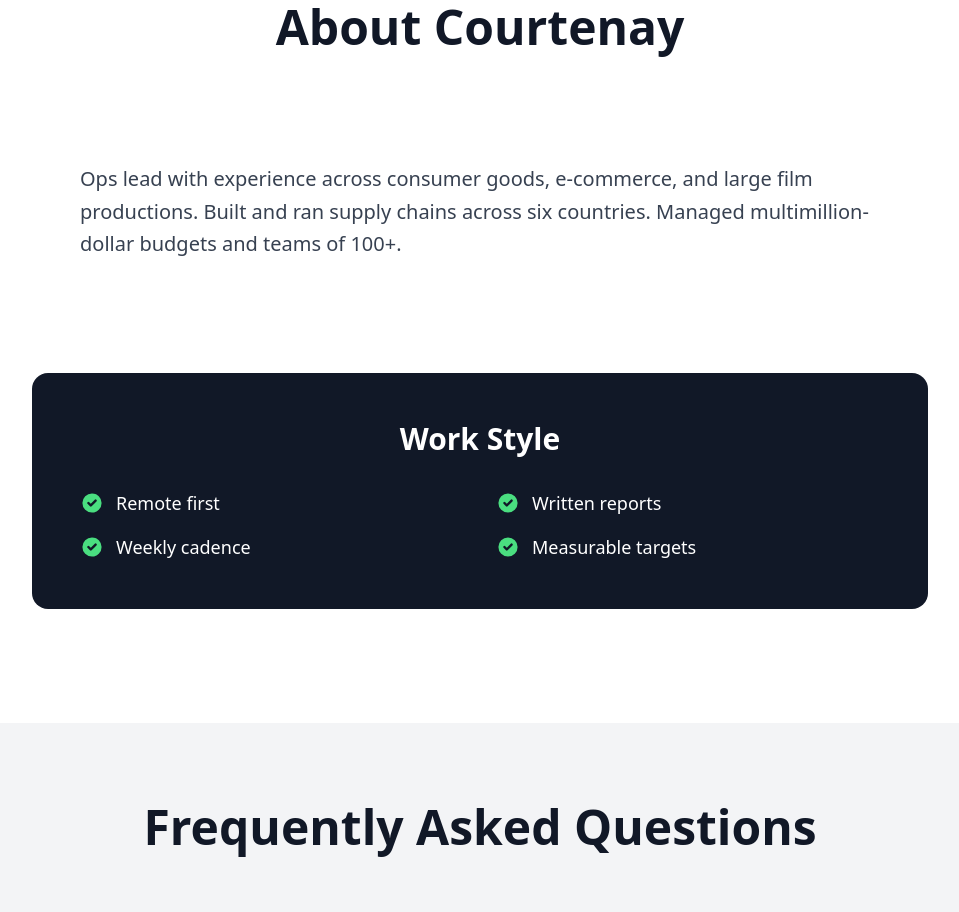
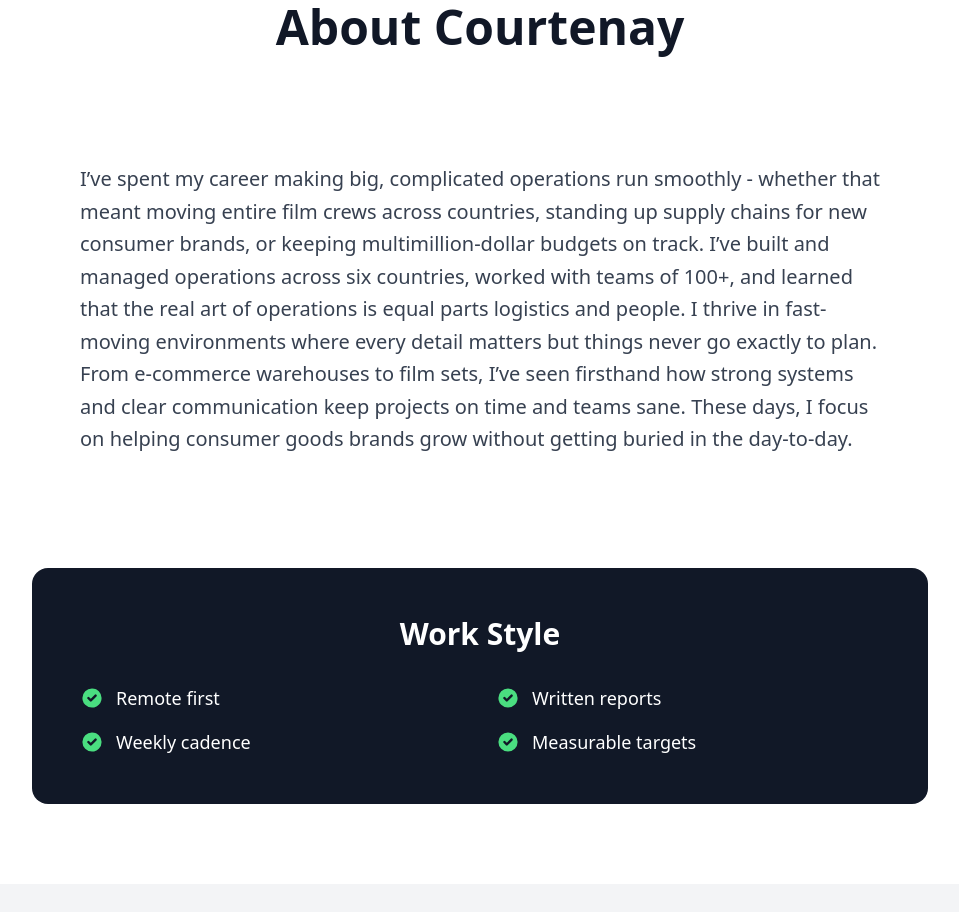
Before and after one commit to curtisfox-del/TULAA, a plain HTML site: page index.html in a window 1280 px wide. Shown: the part 5396-6308 px from the top of the page, without its empty margins (160-1119 px from the left). Drawn offline with nearby package versions, Linux system fonts and the light colour scheme.

Commit message:
1003 - about CR
about me changed

```diff
--- a/index.html
+++ b/index.html
@@ -657,7 +657,11 @@
             <div class="max-w-4xl mx-auto mb-16">
                 <div class="card bg-white p-12 rounded-2xl">
                     <p class="text-xl leading-relaxed text-gray-700">
-                        Ops lead with experience across consumer goods, e-commerce, and large film productions. Built and ran supply chains across six countries. Managed multimillion-dollar budgets and teams of 100+.
+                        I’ve spent my career making big, complicated operations run smoothly - whether that meant moving entire film crews across countries, standing up supply chains for new consumer brands, or keeping multimillion-dollar budgets on track. I’ve built and managed operations across six countries, worked with teams of 100+, and learned that the real art of operations is equal parts logistics and people.
+
+I thrive in fast-moving environments where every detail matters but things never go exactly to plan. From e-commerce warehouses to film sets, I’ve seen firsthand how strong systems and clear communication keep projects on time and teams sane.
+
+These days, I focus on helping consumer goods brands grow without getting buried in the day-to-day.
                     </p>
                 </div>
             </div>
```
